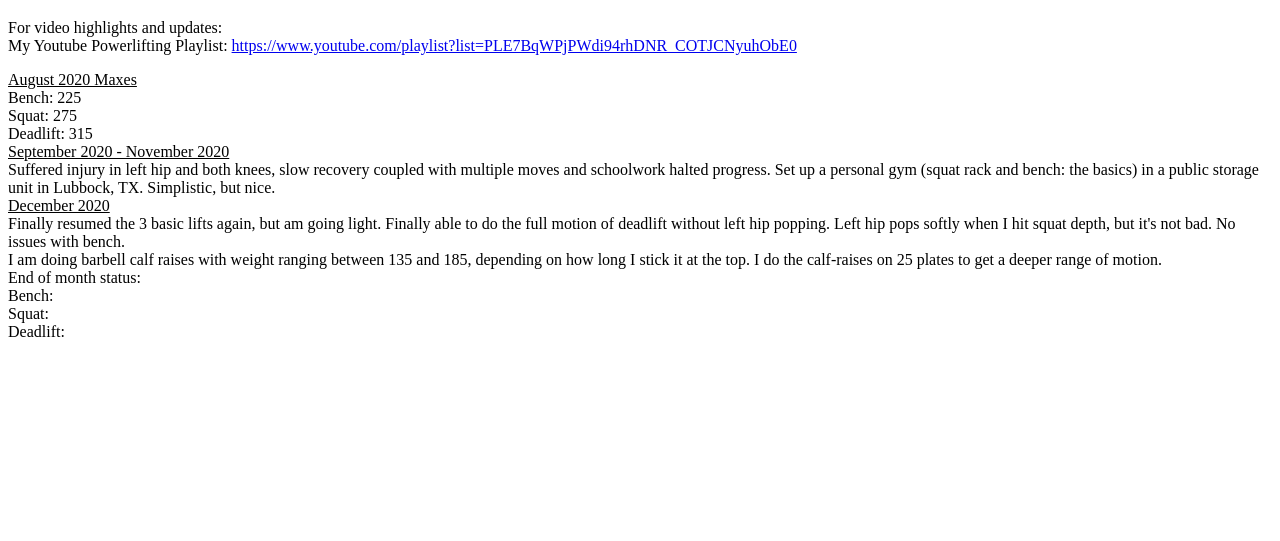
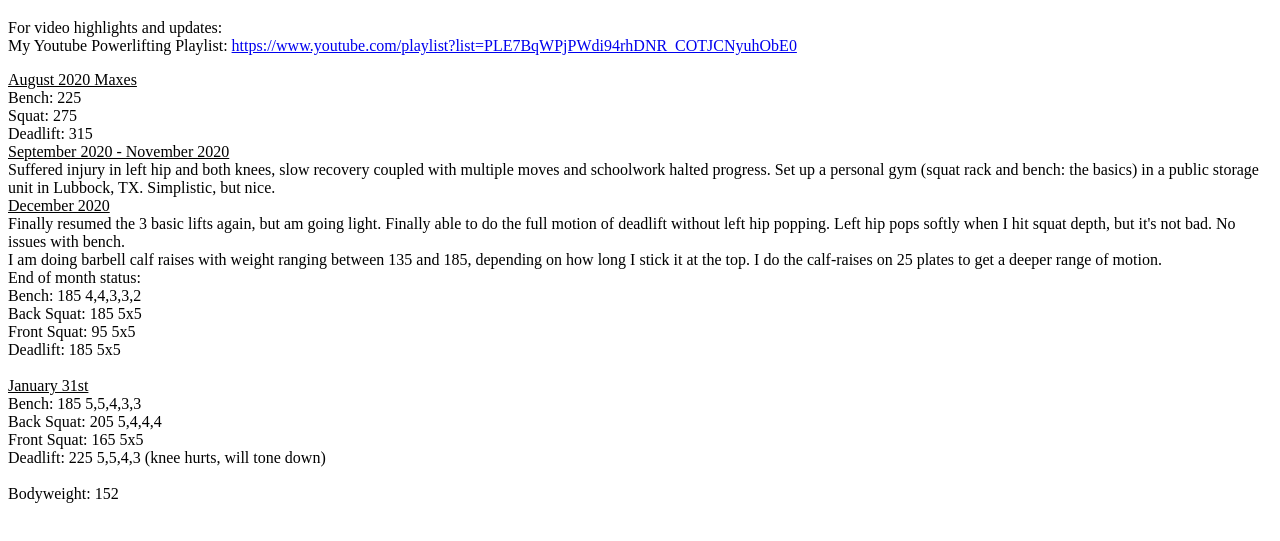
Before and after one commit to JamesKingston1/JamesKingston1.github.io, a plain HTML site: page root/fitness/Powerlifting.html in a window 1280 px wide. Shown: the part 95-636 px from the top of the page. Drawn offline with Linux system fonts and the light colour scheme.

Commit message:
Some message describing the update

```diff
--- a/root/fitness/Powerlifting.html
+++ b/root/fitness/Powerlifting.html
@@ -32,9 +32,18 @@ Left hip pops softly when I hit squat depth, but it's not bad. No issues with be
 I am doing barbell calf raises with weight ranging between 135 and 185, depending on how long I stick it at the top.
 I do the calf-raises on 25 plates to get a deeper range of motion. <br>
 End of month status:<br>
-Bench: <br>
-Squat: <br>
-Deadlift: <br>
+Bench: 185 4,4,3,3,2<br>
+Back Squat: 185 5x5<br>
+Front Squat: 95 5x5<br>
+Deadlift: 185 5x5<br><br>
+
+<u>January 31st</u><br>
+Bench: 185 5,5,4,3,3<br>
+Back Squat: 205 5,4,4,4<br>
+Front Squat: 165 5x5<br>
+Deadlift: 225 5,5,4,3 (knee hurts, will tone down)<br><br>
+
+Bodyweight: 152<br>
 
 </p>
 
```
Also changed, not shown: root/books/2020/TheFinalEmpire.html (+2 -0 lines), root/home.html (+1 -4 lines), root/softwareTutorials/macBookSetup.html (added, +15 -0 lines), 2 other files.
